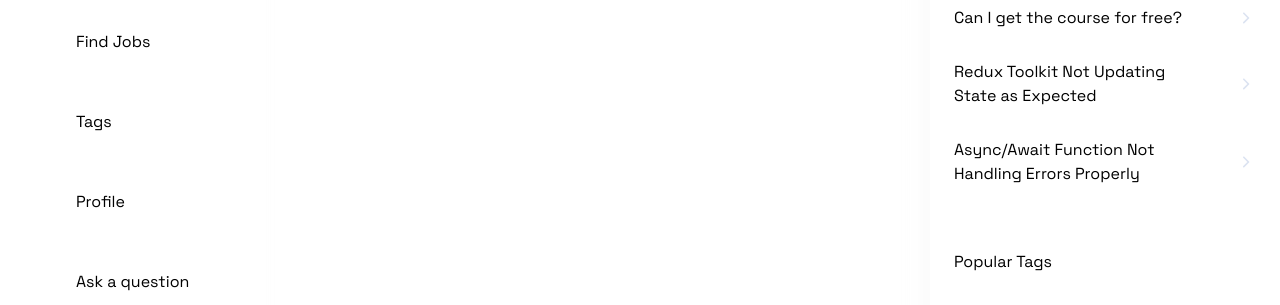
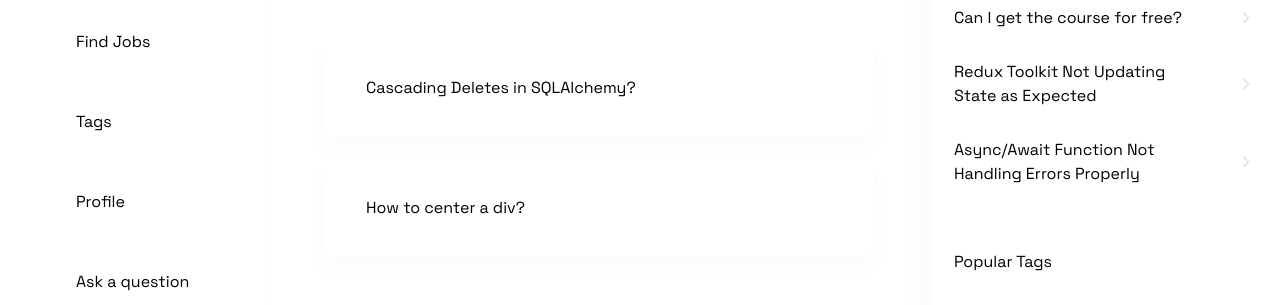
Before and after one commit to anderson-0/devflow, a Next.js app: page / in a window 1280 px wide. Shown: the part 370-675 px from the top of the page. Built offline with nearby package versions, Linux system fonts and the light colour scheme; no server answers.

Commit message:
feat: render questioncards or noresult

```diff
--- a/app/(root)/(home)/page.tsx
+++ b/app/(root)/(home)/page.tsx
@@ -1,10 +1,49 @@
+import QuestionCard from "@/components/cards/QuestionCard";
 import HomeFilters from "@/components/home/HomeFilters";
 import Filter from "@/components/shared/Filter";
+import NoResult from "@/components/shared/NoResult";
 import LocalSearchBar from "@/components/shared/search/LocalSearchBar";
 import { Button } from "@/components/ui/button";
 import { HomePageFilters } from "@/constants/filters";
 import { UserButton } from "@clerk/nextjs";
 import Link from "next/link";
+
+const questions: any[] = [
+  {
+    _id: 1,
+    title: "Cascading Deletes in SQLAlchemy?",
+    tags: [
+      { _id: 1, name: "python" },
+      { _id: 2, name: "sql" },
+    ],
+    author: {
+      _id: "1",
+      name: "John Doe",
+      picture: "john-doe.jpg",
+    },
+    upvotes: 10,
+    views: 100,
+    answers: 3,
+    createdAt: new Date(),
+  },
+  {
+    _id: 2,
+    title: "How to center a div?",
+    tags: [
+      { _id: 1, name: "python" },
+      { _id: 2, name: "sql" },
+    ],
+    author: {
+      _id: "1",
+      name: "John Doe",
+      picture: "john-doe.jpg",
+    },
+    upvotes: 11,
+    views: 200,
+    answers: 1,
+    createdAt: new Date(),
+  },
+];
 
 export default function Home() {
   return (
@@ -32,6 +71,34 @@ export default function Home() {
         />
       </div>
       <HomeFilters />
+
+      <div className="mt-10 flex w-full flex-col gap-6">
+        {/* Loop through questions */}
+        {questions.length > 0 ? (
+          questions.map((question) => (
+            <QuestionCard
+              key={question._id}
+              _id={question._id}
+              title={question.title}
+              tags={question.tags}
+              author={question.author}
+              upvotes={question.upvotes}
+              views={question.views}
+              answers={question.answers}
+              createdAt={question.createdAt}
+            />
+          ))
+        ) : (
+          <NoResult
+            title="There are no questions to show"
+            description="Be the first to break the silence! 🚀 Ask a Question and kickstart the
+        discussion. our query could be the next big thing others learn from. Get
+        involved!"
+            link="/"
+            linkTitle="Ask a Question"
+          />
+        )}
+      </div>
     </>
   );
 }
```
